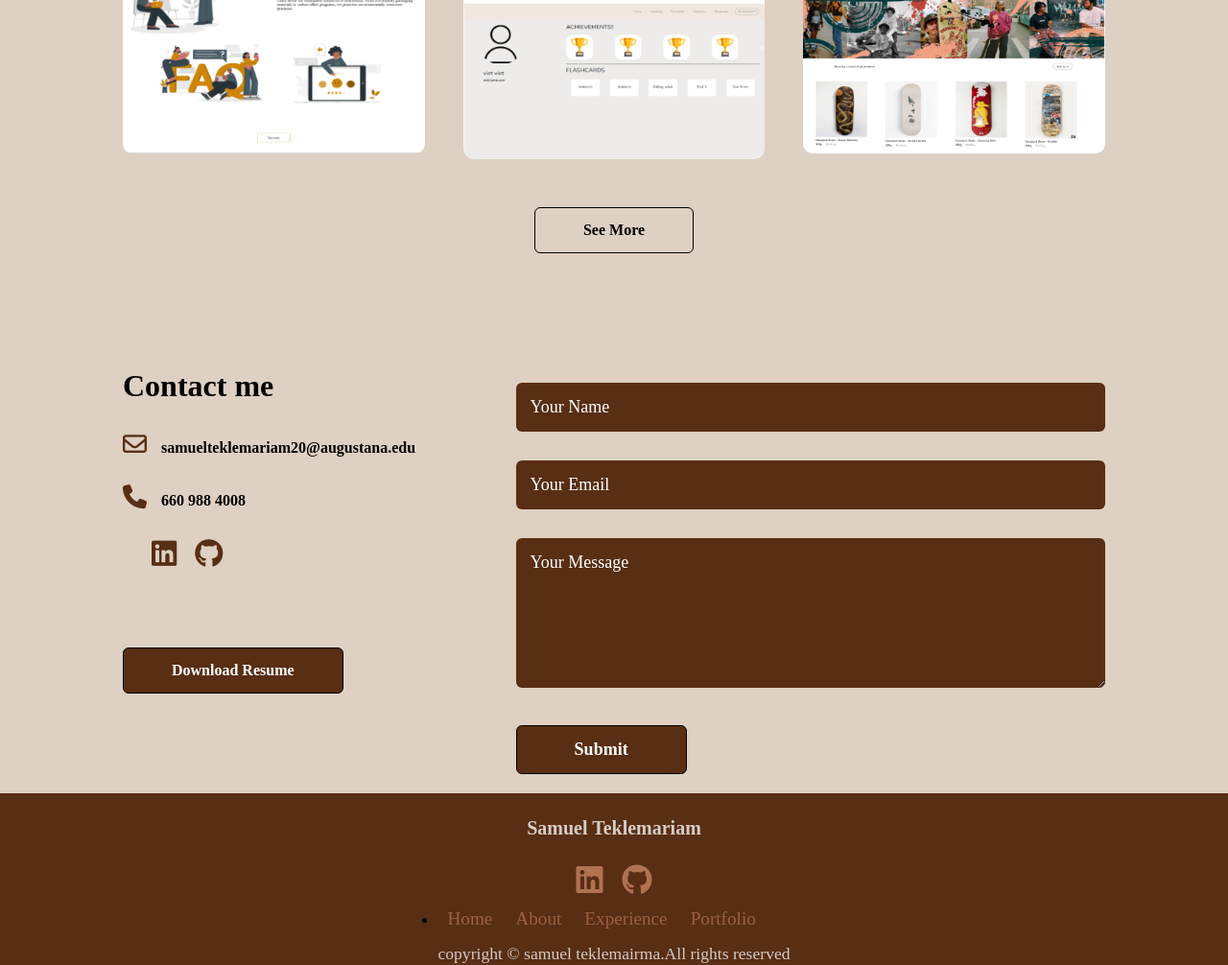
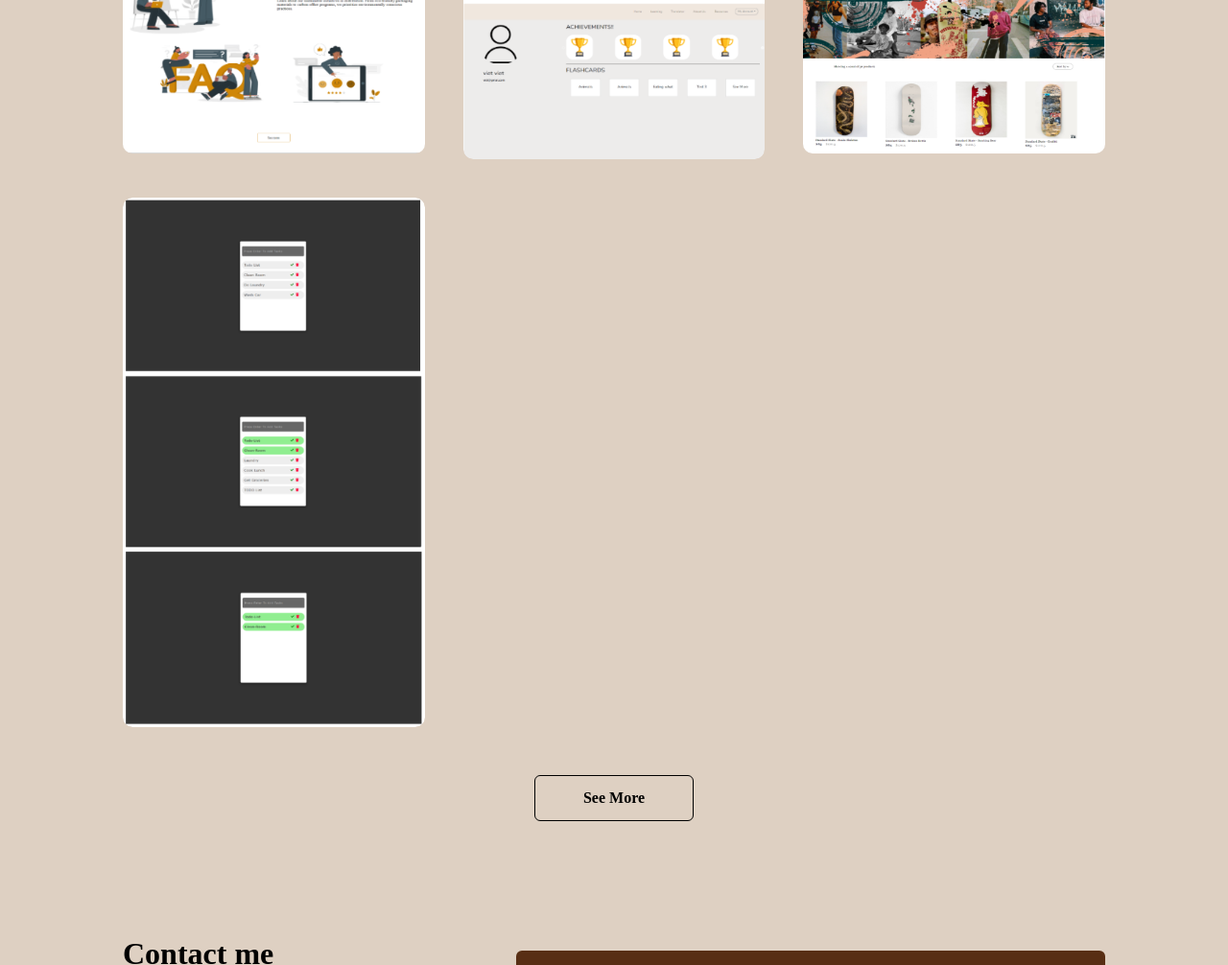
Before and after one commit to samuelteklemariam/Samuel-Portfolio, a plain HTML site: page index.html in a window 1280 px wide. Shown: the part 1967-2973 px from the top of the page at 96% size. Drawn offline with Linux system fonts and the light colour scheme.

Commit message:
add todo list

```diff
--- a/index.html
+++ b/index.html
@@ -168,6 +168,23 @@
                     </div>
                 </div>
             </div>
+            <div class="work">
+                <img src="images/Todo List.png" alt="">
+                <div class="layer">
+                    <h3>TODO List</h3>
+                    <p>This is a simple website that can be used to create a todo list. Tasks can be added to the list and once finsihed, They are
+                        corssed out and then removed from the list. This website was created using Jquery, HTML and CSS.
+                    </p>
+                    <div class="links">
+                        <p>Github</p>
+                        <a href="https://github.com/samuelteklemariam/Todo-List" target="_blank"><i class="fa-solid fa-link"></i></a>
+                    </div>
+                    <div class="links">
+                        <p>Demo</p>
+                        <a href=" https://samuelteklemariam.github.io/Todo-List/" target="_blank"><i class="fa-solid fa-link"></i></a>
+                    </div>
+                </div>
+            </div>
 
         </div>
         <a href="#" class="btn">See More</a>
```
Also changed, not shown: images/Todo List.png (added).
